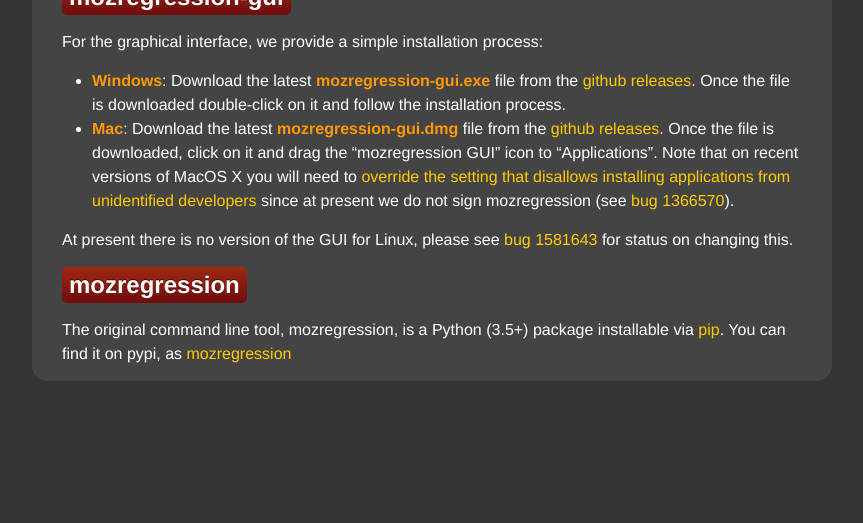
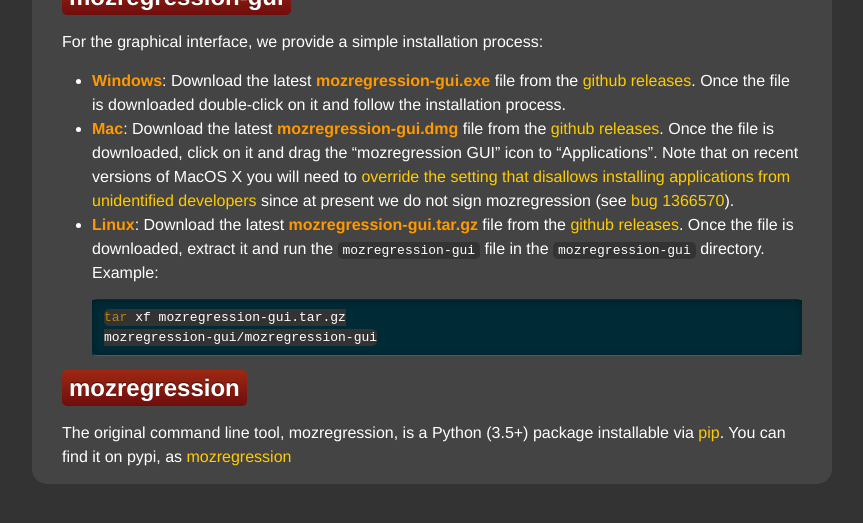
Before and after one commit to mozilla/mozregression, a Jekyll site: the page built from docs/install.md, in a window 1280 px wide, cut to the strip 324-847 px from the top of the page. Shown: the whole strip, without its empty margins (208-1071 px from the left). Built offline with Jekyll 4.4.1, drawn with Linux system fonts in a browser that asks for light colours.

Commit message:
Bug 1581643 - Enable GUI builds on Linux (#659)

````diff
--- a/docs/install.md
+++ b/docs/install.md
@@ -22,9 +22,15 @@
   versions of MacOS X you will need to [override the setting that disallows
   installing applications from unidentified developers](https://support.apple.com/en-ca/guide/mac-help/mh40616/mac) since at present we do not sign mozregression (see
   [bug 1366570]).
+- **Linux**:
+  Download the latest **mozregression-gui.tar.gz** file from the
+  [github releases]. Once the file is downloaded, extract it and run the
+  `mozregression-gui` file in the `mozregression-gui` directory.  Example:
 
-At present there is no version of the GUI for Linux, please see [bug 1581643]
-for status on changing this.
+  ```sh
+  tar xf mozregression-gui.tar.gz
+  mozregression-gui/mozregression-gui
+  ```
 
 ## mozregression
 
--- a/gui/build.py
+++ b/gui/build.py
@@ -95,7 +95,7 @@
         )
     else:
         with tarfile.open("mozregression-gui.tar.gz", "w:gz") as tar:
-            tar.add(r"dist/")
+            tar.add(r"dist/mozregression-gui", arcname="mozregression-gui")
 
 
 def parse_args():
````
Also changed, not shown: .travis.yml.
